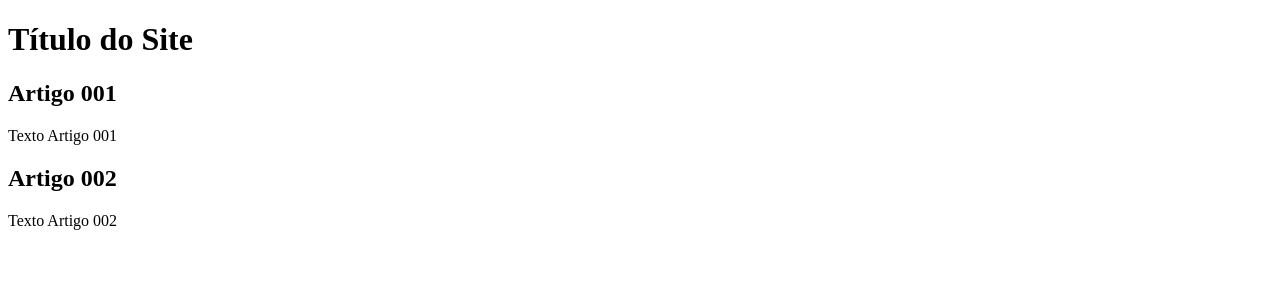
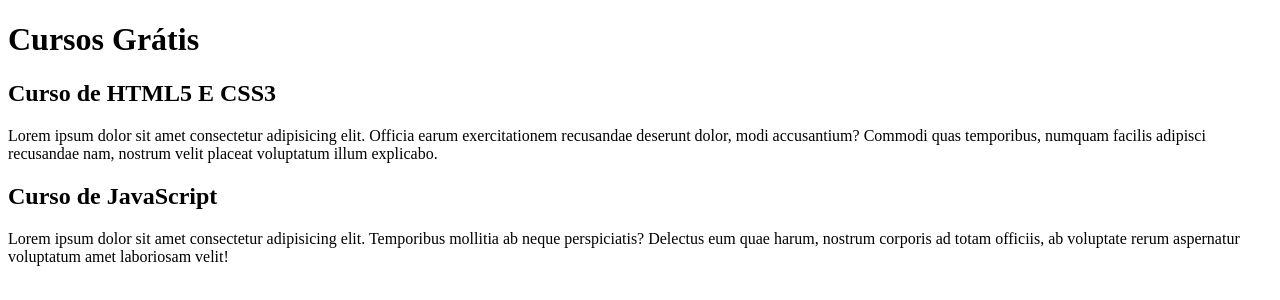
Before and after one commit to Leonardocastr012/git-github-curso-em-video, a plain HTML site: page projeto-site/index.html in a window 1280 px wide. Drawn offline with Linux system fonts and the light colour scheme.

Commit message:
Comecei a escrever o conteúdo

```diff
--- a/projeto-site/index.html
+++ b/projeto-site/index.html
@@ -8,15 +8,15 @@
 <body>
     <main>
         <header>
-            <h1>Título do Site</h1>
+            <h1>Cursos Grátis</h1>
         </header>
         <article>
-            <h2>Artigo 001</h2>
-            <p>Texto Artigo 001</p>
+            <h2>Curso de HTML5 E CSS3</h2>
+            <p>Lorem ipsum dolor sit amet consectetur adipisicing elit. Officia earum exercitationem recusandae deserunt dolor, modi accusantium? Commodi quas temporibus, numquam facilis adipisci recusandae nam, nostrum velit placeat voluptatum illum explicabo.</p>
         </article>
         <article>
-            <h2>Artigo 002</h2>
-            <p>Texto Artigo 002</p>
+            <h2>Curso de JavaScript</h2>
+            <p>Lorem ipsum dolor sit amet consectetur adipisicing elit. Temporibus mollitia ab neque perspiciatis? Delectus eum quae harum, nostrum corporis ad totam officiis, ab voluptate rerum aspernatur voluptatum amet laboriosam velit!</p>
         </article>
     </main>
 </body>
```
